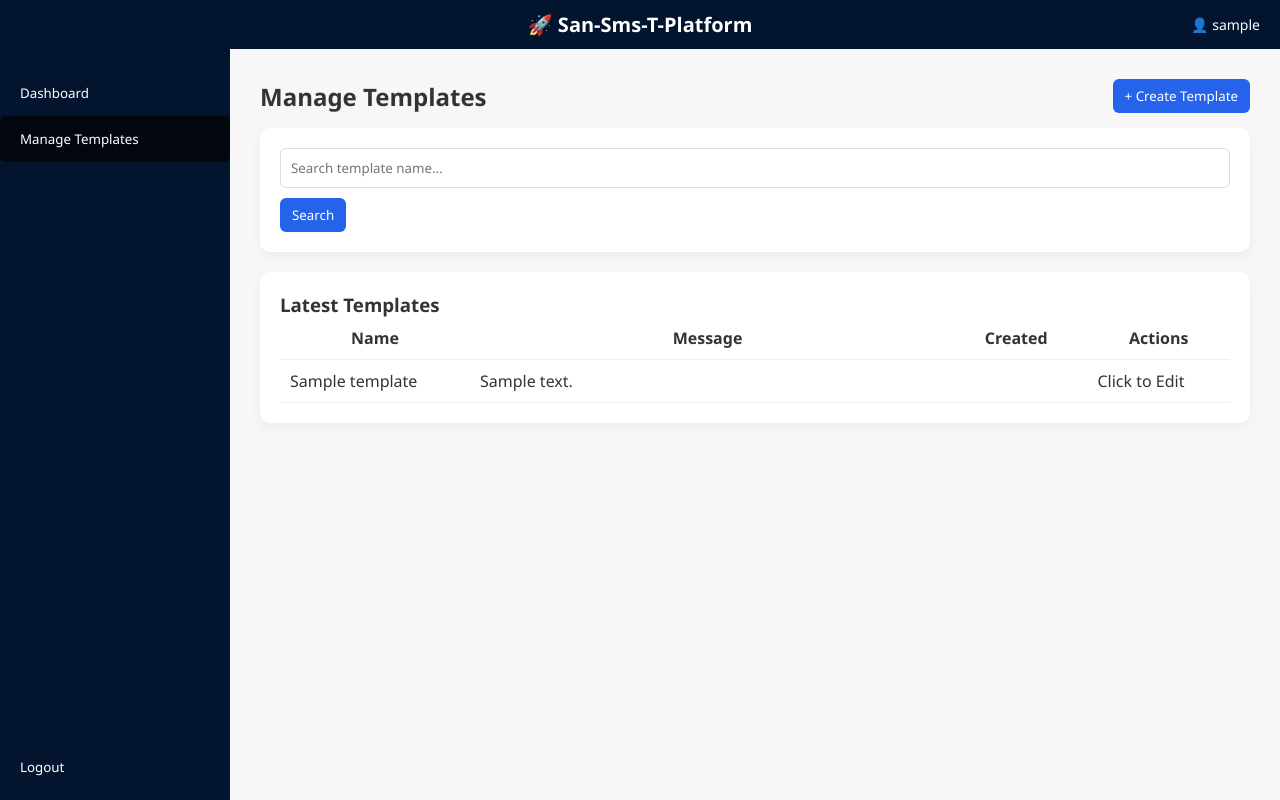
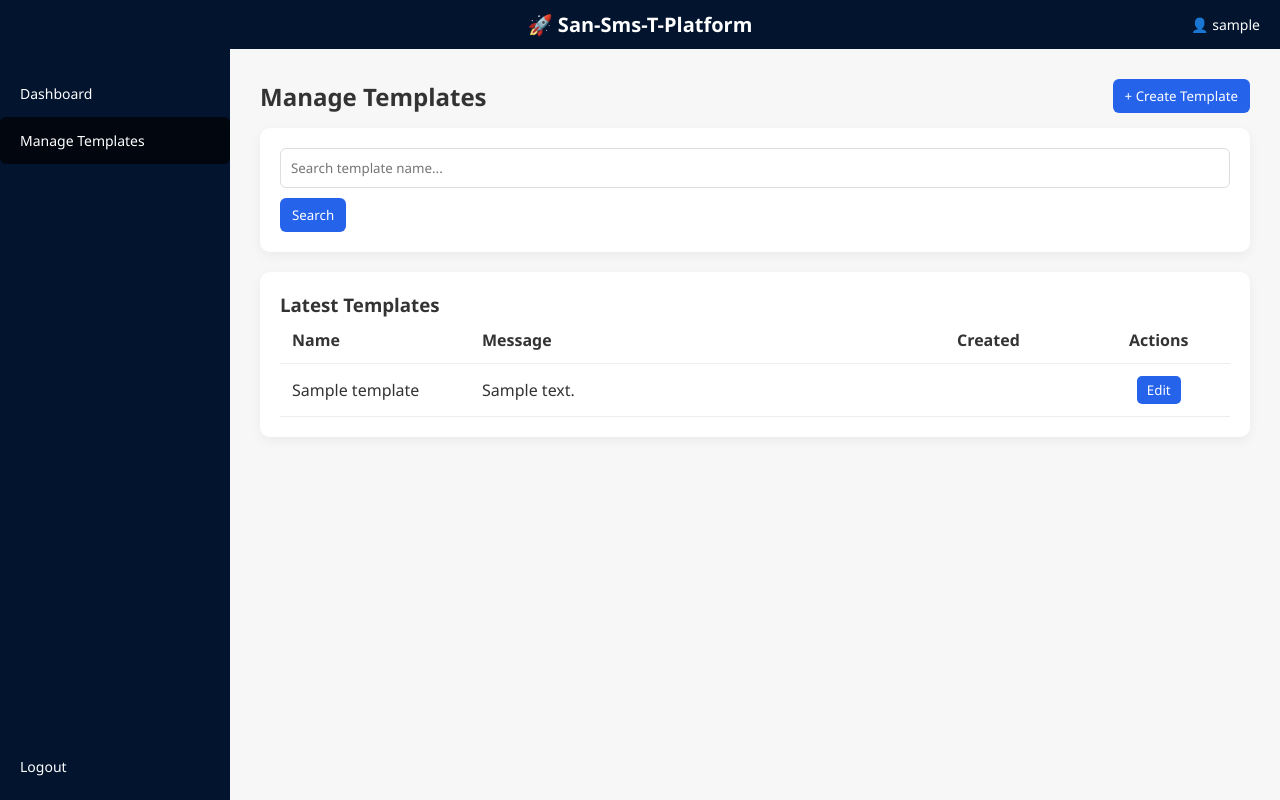
Before and after one commit to Tsanjay212/flaskapp, a Flask app: page /templates in a window 1280 px wide. Run offline with Flask 3, Linux system fonts and the light colour scheme; the visitor is signed in with stand-in values (Sample User, id 1); tables that the repository leaves empty or names only in its code hold one stand-in row (values such as "Sample post").

Commit message:
Updating-UI-27-Template-4

```diff
--- a/templates/templates.html
+++ b/templates/templates.html
@@ -51,6 +51,7 @@ header {
     text-align:left;
     width:100%;
     cursor:pointer;
+    font-size:14px;
 }
 
 .sidebar button:hover,
@@ -100,10 +101,15 @@ button {
     cursor:pointer;
 }
 
+button:hover {
+    opacity:0.9;
+}
+
 .secondary-btn {
     background:#10b981;
 }
 
+/* TABLE */
 table {
     width:100%;
     border-collapse: collapse;
@@ -111,21 +117,29 @@ table {
 }
 
 th, td {
-    padding:10px;
+    padding:12px;
     border-bottom:1px solid #eee;
+    text-align:left;
+    vertical-align:middle;
     word-wrap: break-word;
-    vertical-align: top;
 }
 
 th:nth-child(1), td:nth-child(1) { width: 20%; }
 th:nth-child(2), td:nth-child(2) { width: 50%; }
 th:nth-child(3), td:nth-child(3) { width: 15%; }
-th:nth-child(4), td:nth-child(4) { width: 15%; }
+th:nth-child(4), td:nth-child(4) { width: 15%; text-align:center; }
 
-.actions a {
-    color:red;
-    margin-left:10px;
-    text-decoration:none;
+.actions button {
+    padding:5px 10px;
+    border:none;
+    border-radius:5px;
+    background:#2563eb;
+    color:white;
+    cursor:pointer;
+}
+
+.actions button:hover {
+    background:#1d4ed8;
 }
 
 .top-bar {
@@ -143,8 +157,8 @@ th:nth-child(4), td:nth-child(4) { width: 15%; }
     white-space: nowrap;
     overflow: hidden;
     text-overflow: ellipsis;
+    display: block;
     max-width: 100%;
-    display: block;
 }
 </style>
 </head>
@@ -210,11 +224,13 @@ th:nth-child(4), td:nth-child(4) { width: 15%; }
             </thead>
             <tbody id="template-table">
             {% for t in templates %}
-            <tr class="template-row" onclick="editTemplate({{ t.id }}, '{{ t.name|replace("'", "\\'") }}', '{{ t.message|replace("'", "\\'") }}')">
+            <tr class="template-row">
                 <td>{{ t.name }}</td>
                 <td><span class="message-truncate">{{ t.message }}</span></td>
                 <td>{{ t.created_at }}</td>
-                <td>Click to Edit</td>
+                <td class="actions">
+                    <button onclick="editTemplate({{ t.id }}, '{{ t.name|replace("'", "\\'") }}', '{{ t.message|replace("'", "\\'") }}'); event.stopPropagation();">Edit</button>
+                </td>
             </tr>
             {% endfor %}
             </tbody>
@@ -272,20 +288,30 @@ document.getElementById("template-form").addEventListener("submit", function(e)
     .then(data => {
         if (id) {
             // Update row
-            const row = document.querySelector(`.template-row[onclick*='${id}']`);
-            row.cells[0].innerText = data.name;
-            row.cells[1].innerHTML = `<span class="message-truncate">${data.message}</span>`;
-            row.cells[3].innerText = "Click to Edit";
+            const rows = document.querySelectorAll(".template-row");
+            rows.forEach(row => {
+                const btn = row.querySelector("button");
+                if (btn && btn.getAttribute("onclick").includes(id)) {
+                    row.cells[0].innerText = data.name;
+                    row.cells[1].innerHTML = `<span class="message-truncate">${data.message}</span>`;
+                }
+            });
         } else {
             // Add new row
             const tbody = document.getElementById("template-table");
             const newRow = tbody.insertRow(0);
             newRow.classList.add("template-row");
-            newRow.setAttribute("onclick", `editTemplate(${data.id}, '${data.name.replace(/'/g,"\\'")}', '${data.message.replace(/'/g,"\\'")}')`);
             newRow.insertCell(0).innerText = data.name;
             newRow.insertCell(1).innerHTML = `<span class="message-truncate">${data.message}</span>`;
             newRow.insertCell(2).innerText = new Date().toISOString().split('T')[0];
-            newRow.insertCell(3).innerText = "Click to Edit";
+            const cellActions = newRow.insertCell(3);
+            const editBtn = document.createElement("button");
+            editBtn.innerText = "Edit";
+            editBtn.onclick = function() {
+                editTemplate(data.id, data.name, data.message);
+                event.stopPropagation();
+            };
+            cellActions.appendChild(editBtn);
         }
         closeForm();
     });
@@ -301,8 +327,13 @@ document.getElementById("delete-btn").addEventListener("click", function() {
     .then(res => res.json())
     .then(data => {
         if (data.status === "deleted") {
-            const row = document.querySelector(`.template-row[onclick*='${id}']`);
-            row.remove();
+            const rows = document.querySelectorAll(".template-row");
+            rows.forEach(row => {
+                const btn = row.querySelector("button");
+                if (btn && btn.getAttribute("onclick").includes(id)) {
+                    row.remove();
+                }
+            });
             closeForm();
         }
     });
```
